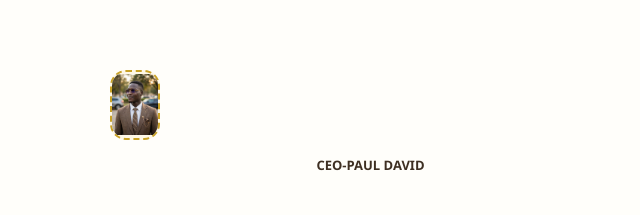
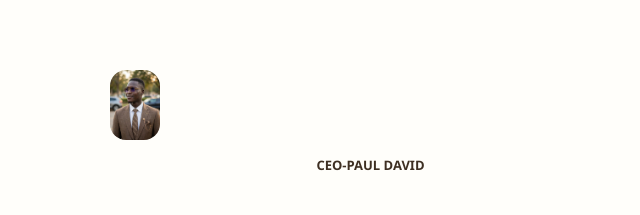
Before and after one commit to Pauldavid111/Malgwi-tech, a plain HTML site: page index.html in a window 1280 px wide. Shown: the part 513-728 px from the top of the page, 0-640 px from the left. Drawn offline with Linux system fonts and the light colour scheme.

Commit message:
Adjust profile image styling in index.html
Updated profile image height and object-fit properties.

```diff
--- a/index.html
+++ b/index.html
@@ -30,7 +30,7 @@ h2 span{color:#C9A227}
 .card{background:#FFF8E7;padding:22px;border-radius:14px;margin:15px 0;border:1px solid #F0E2C0}
 .grid{display:grid;grid-template-columns:1fr 1fr 1fr;gap:18px}
 .grid2{display:grid;grid-template-columns:1fr 1fr;gap:18px;align-items:start}
-.profile-img{width:100%;height:420px;object-fit:contain;background:#FFF8E7;border-radius:16px;border:2px dashed #C9A227}
+.profile-img{width:100%;height:400px;object-fit:cover;border-radius:16px;...}
 .work-img{width:100%;height:220px;object-fit:cover;border-radius:12px;background:#FFF3D6;display:flex;align-items:center;justify-content:center;border:2px dashed #E8D9B0;color:#8B5E00}
 .tag{display:inline-block;background:#fff;padding:6px 12px;border-radius:20px;font-size:13px;margin:3px;border:1px solid #F0E2C0}
 input,textarea,select{width:100%;padding:12px;margin:8px 0;border-radius:10px;border:1.5px solid #E8D9B0;background:#FFFEFA;outline:none;font-size:15px}
```
